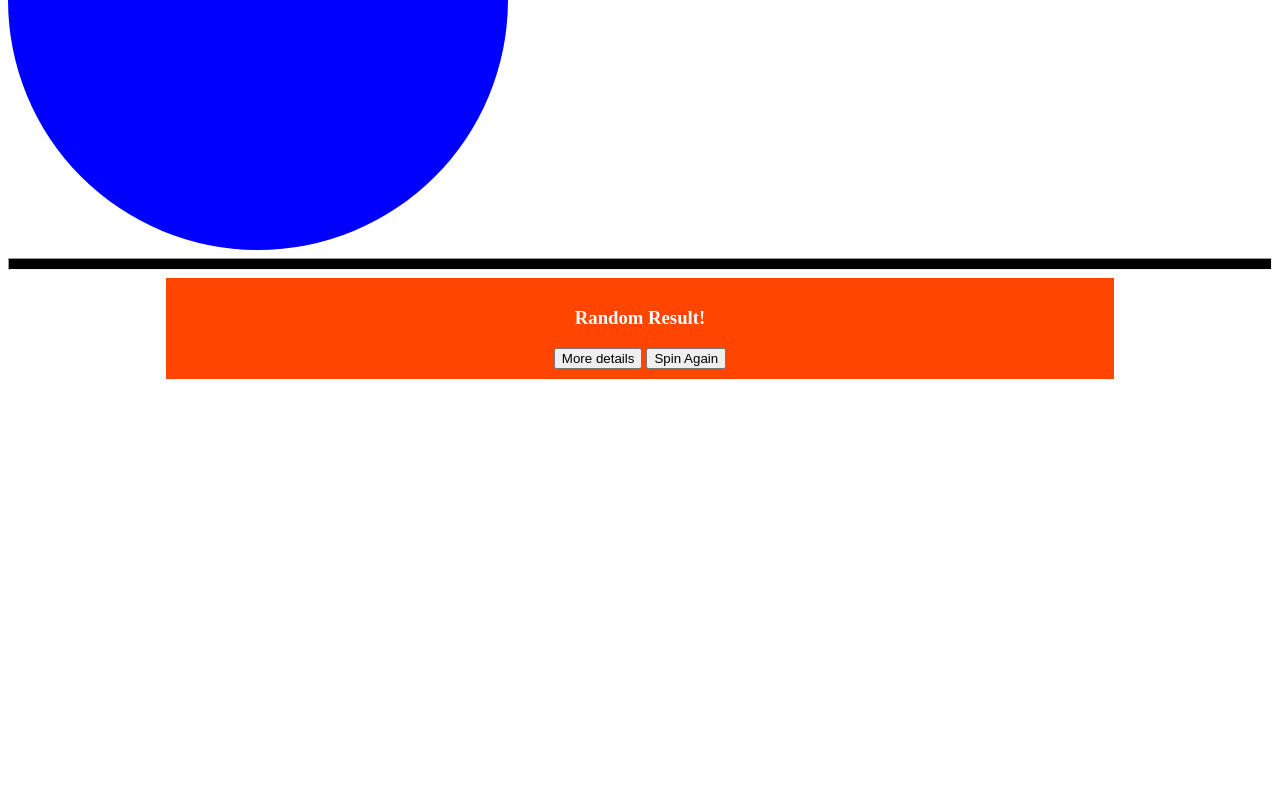
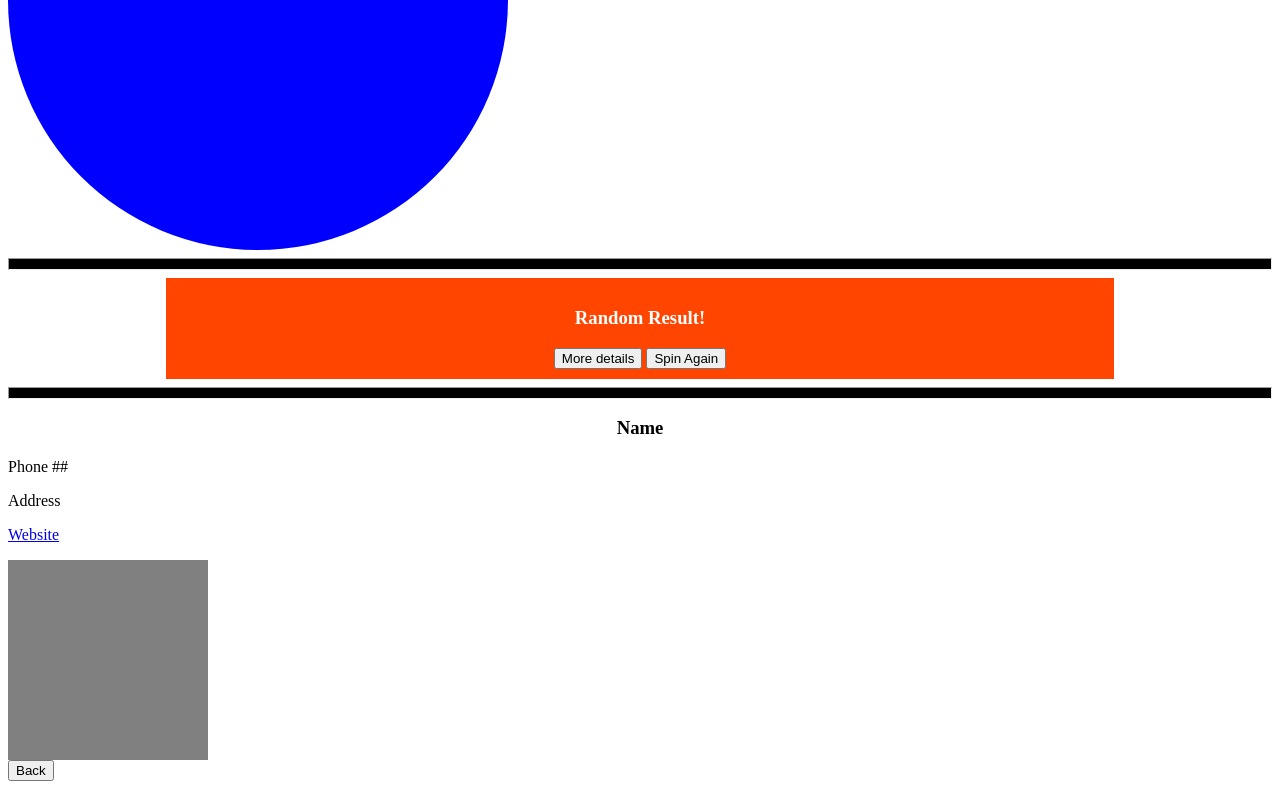
Before and after one commit to rhammock1/solo-capstone-wireframes, a plain HTML site: page index.html in a window 1280 px wide. Shown: the part 482-1271 px from the top of the page. Before the commit the page ends 869 px from the top, so only its background shows below. Drawn offline with Linux system fonts and the light colour scheme.

Commit message:
Added  detail view component

```diff
--- a/index.css
+++ b/index.css
@@ -54,3 +54,12 @@ hr {
   color: white;
   text-align: center;
 }
+h3 {
+  text-align: center;
+}
+
+.map-container {
+  width:200px;
+  height:200px;
+  background-color:grey;
+}
--- a/index.html
+++ b/index.html
@@ -63,6 +63,19 @@
     <button>More details</button>
     <button>Spin Again</button>
   </div>
+  <hr />
+  <!-- Detailed view component -->
+  <div class='details-container'>
+    <h3>Name</h3>
+    <div class='details-container'>
+      <p>Phone ##</p>
+      <p>Address</p>
+      <a href='#'><p>Website</p></a>
+      <div class='map-container'></div>
+      <button>Back</button>
+    </div>
+
+  </div>
 </main>
 </body>
 </html>
```
